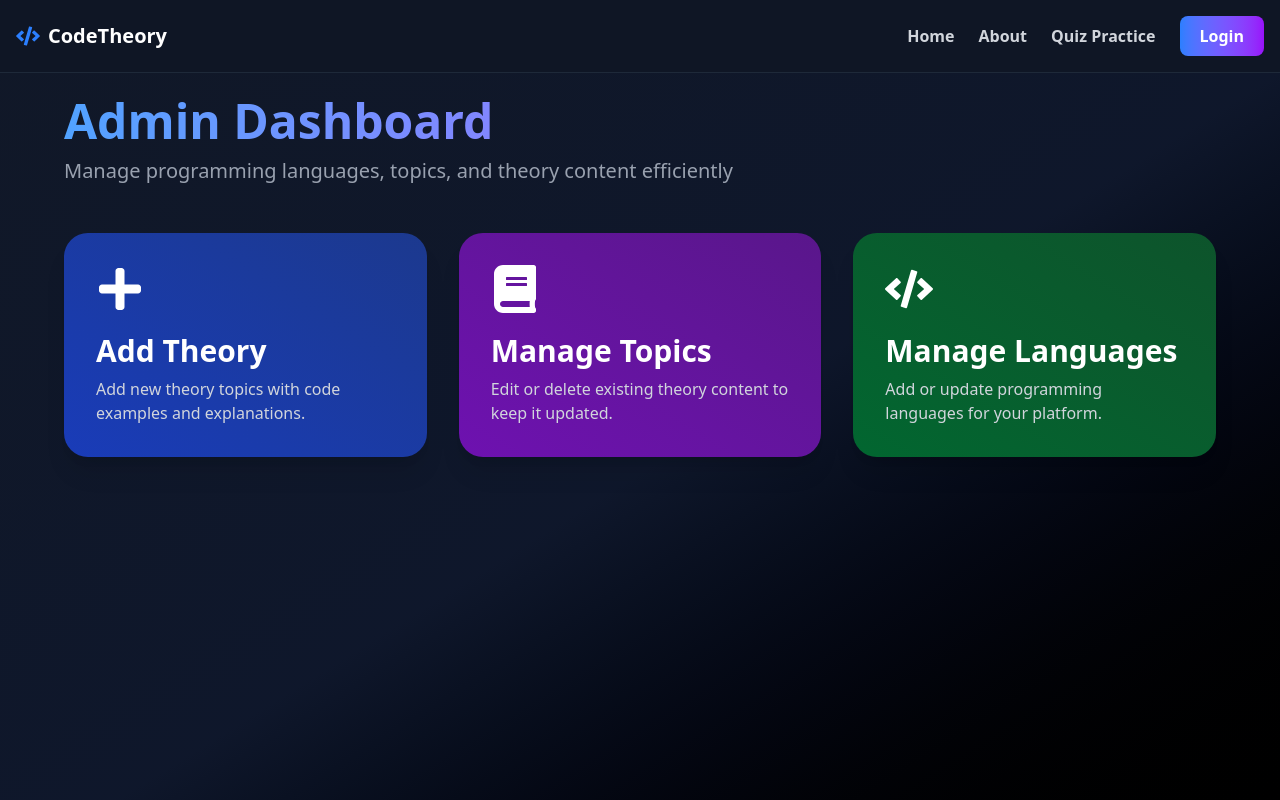
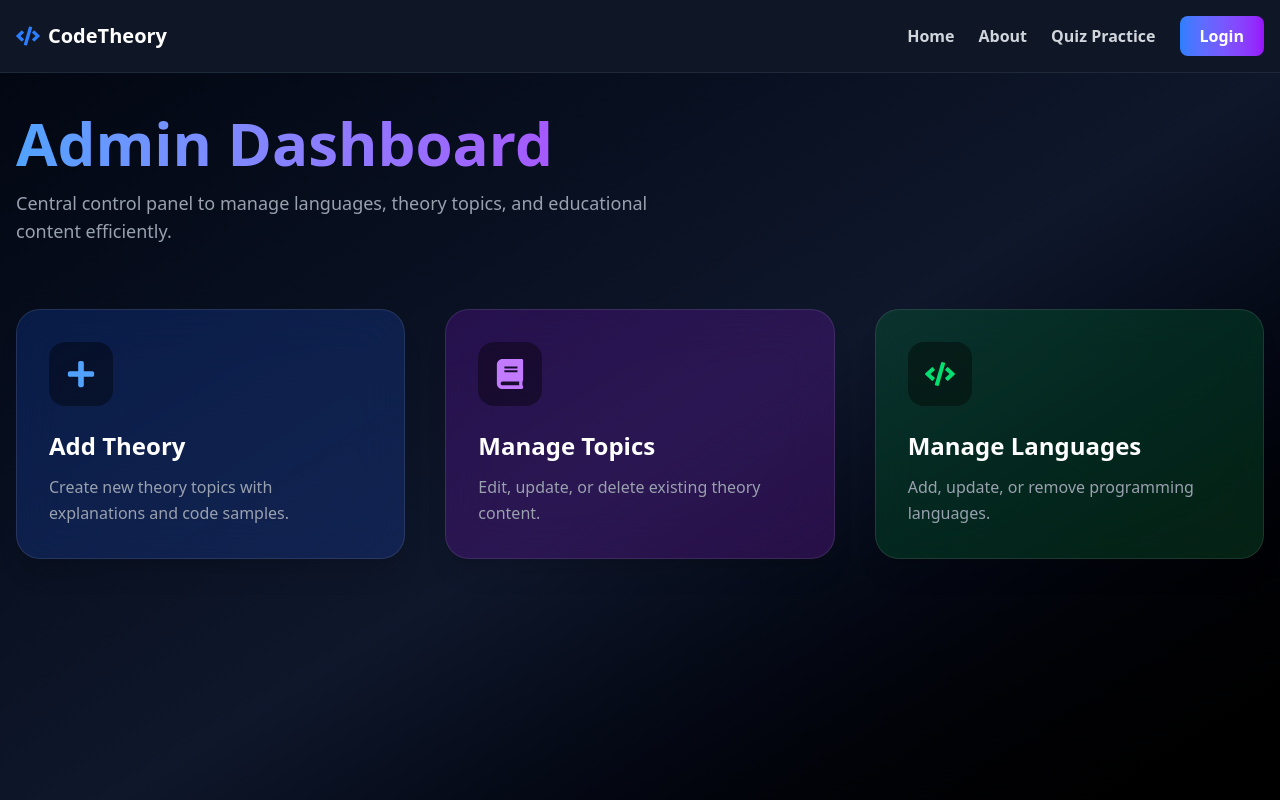
Before and after one commit to 23prakashjha/theory-hub-project, a React (Vite) app in the folder frontend/: page /admin in a window 1280 px wide. Shown: the top 800 px of the page. Built offline with nearby package versions, Linux system fonts and the light colour scheme.

Commit message:
Update AdminDashboard.jsx

```diff
--- a/frontend/src/pages/AdminDashboard.jsx
+++ b/frontend/src/pages/AdminDashboard.jsx
@@ -4,62 +4,54 @@ import { FaPlus, FaBook, FaCode } from "react-icons/fa";
 
 const AdminDashboard = () => {
   return (
-    <div className="min-h-screen bg-linear-to-br from-gray-900 via-slate-900 to-black text-white p-6">
+    <div className="min-h-screen bg-gradient-to-br from-gray-950 via-slate-900 to-black text-white px-4 py-10">
 
       {/* Header */}
-      <header className="max-w-6xl mx-auto mb-12 text-center md:text-left">
-        <h1 className="text-4xl md:text-5xl font-extrabold mb-3 bg-clip-text text-transparent bg-linear-to-r from-blue-400 to-purple-500">
+      <header className="max-w-7xl mx-auto mb-16 text-center md:text-left">
+        <h1 className="text-4xl sm:text-5xl lg:text-6xl font-extrabold mb-4 bg-clip-text text-transparent bg-gradient-to-r from-blue-400 via-purple-500 to-pink-500">
           Admin Dashboard
         </h1>
-        <p className="text-gray-400 text-lg md:text-xl">
-          Manage programming languages, topics, and theory content efficiently
+        <p className="text-gray-400 text-base sm:text-lg max-w-2xl">
+          Central control panel to manage languages, theory topics,
+          and educational content efficiently.
         </p>
       </header>
 
-      {/* Dashboard Cards */}
-      <section className="max-w-6xl mx-auto grid grid-cols-1 sm:grid-cols-2 lg:grid-cols-3 gap-8">
+      {/* Cards */}
+      <section className="max-w-7xl mx-auto grid grid-cols-1 sm:grid-cols-2 lg:grid-cols-3 gap-10">
 
         {/* Add Theory */}
-        <Link
+        <DashboardCard
           to="/admin/add-theory"
-          className="group bg-linear-to-tr from-blue-800 to-blue-900 rounded-3xl p-8 shadow-xl hover:shadow-blue-500/50 transform hover:scale-105 transition duration-300"
-        >
-          <FaPlus className="text-5xl text-white mb-5 group-hover:text-yellow-400 transition duration-300" />
-          <h2 className="text-2xl md:text-3xl font-bold mb-2 text-white group-hover:text-yellow-400 transition">
-            Add Theory
-          </h2>
-          <p className="text-gray-300 group-hover:text-white transition">
-            Add new theory topics with code examples and explanations.
-          </p>
-        </Link>
+          icon={<FaPlus />}
+          title="Add Theory"
+          description="Create new theory topics with explanations and code samples."
+          gradient="from-blue-600/20 to-blue-900/40"
+          hover="hover:shadow-blue-500/40"
+          iconColor="text-blue-400"
+        />
 
-        {/* Manage Topics */}
-        <Link
+        {/* Manage Theory */}
+        <DashboardCard
           to="/admin/manage-theory"
-          className="group bg-linear-to-tr from-purple-800 to-purple-900 rounded-3xl p-8 shadow-xl hover:shadow-purple-500/50 transform hover:scale-105 transition duration-300"
-        >
-          <FaBook className="text-5xl text-white mb-5 group-hover:text-pink-400 transition duration-300" />
-          <h2 className="text-2xl md:text-3xl font-bold mb-2 text-white group-hover:text-pink-400 transition">
-            Manage Topics
-          </h2>
-          <p className="text-gray-300 group-hover:text-white transition">
-            Edit or delete existing theory content to keep it updated.
-          </p>
-        </Link>
+          icon={<FaBook />}
+          title="Manage Topics"
+          description="Edit, update, or delete existing theory content."
+          gradient="from-purple-600/20 to-purple-900/40"
+          hover="hover:shadow-purple-500/40"
+          iconColor="text-purple-400"
+        />
 
         {/* Manage Languages */}
-        <Link
+        <DashboardCard
           to="/admin/manage-languages"
-          className="group bg-linear-to-tr from-green-800 to-green-900 rounded-3xl p-8 shadow-xl hover:shadow-green-500/50 transform hover:scale-105 transition duration-300"
-        >
-          <FaCode className="text-5xl text-white mb-5 group-hover:text-green-400 transition duration-300" />
-          <h2 className="text-2xl md:text-3xl font-bold mb-2 text-white group-hover:text-green-400 transition">
-            Manage Languages
-          </h2>
-          <p className="text-gray-300 group-hover:text-white transition">
-            Add or update programming languages for your platform.
-          </p>
-        </Link>
+          icon={<FaCode />}
+          title="Manage Languages"
+          description="Add, update, or remove programming languages."
+          gradient="from-green-600/20 to-green-900/40"
+          hover="hover:shadow-green-500/40"
+          iconColor="text-green-400"
+        />
 
       </section>
     </div>
@@ -67,3 +59,45 @@ const AdminDashboard = () => {
 };
 
 export default AdminDashboard;
+
+/* ---------- Reusable Card Component ---------- */
+
+const DashboardCard = ({
+  to,
+  icon,
+  title,
+  description,
+  gradient,
+  hover,
+  iconColor,
+}) => {
+  return (
+    <Link
+      to={to}
+      className={`group relative rounded-3xl p-8 backdrop-blur-xl border border-white/10
+      bg-gradient-to-br ${gradient} shadow-xl ${hover}
+      transition-all duration-300 hover:-translate-y-2`}
+    >
+      {/* Icon */}
+      <div
+        className={`w-16 h-16 rounded-2xl flex items-center justify-center text-3xl mb-6
+        bg-black/40 ${iconColor} group-hover:scale-110 transition`}
+      >
+        {icon}
+      </div>
+
+      {/* Title */}
+      <h2 className="text-2xl font-bold mb-3 group-hover:text-white transition">
+        {title}
+      </h2>
+
+      {/* Description */}
+      <p className="text-gray-400 group-hover:text-gray-300 transition leading-relaxed">
+        {description}
+      </p>
+
+      {/* Glow effect */}
+      <div className="absolute inset-0 rounded-3xl opacity-0 group-hover:opacity-100 transition pointer-events-none bg-gradient-to-br from-white/5 to-transparent" />
+    </Link>
+  );
+};
```
